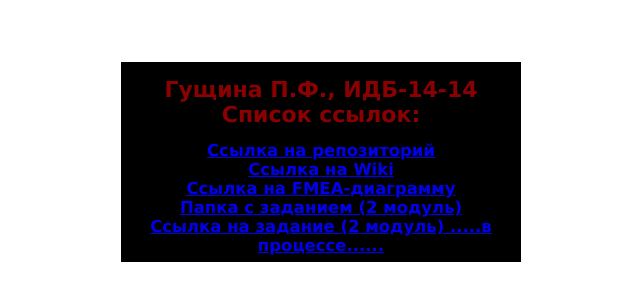
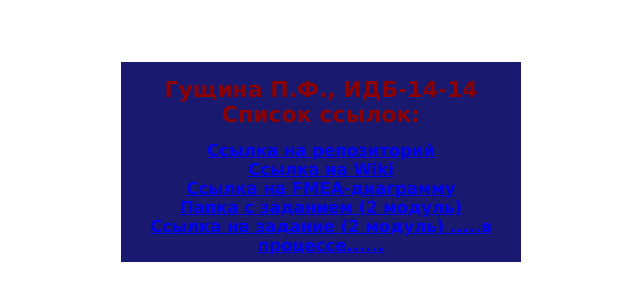
Before and after one commit to norowaretta/norowaretta, a plain HTML site: page index.html in a window 1280 px wide. Shown: the part 238-538 px from the top of the page, without its empty margins (319-959 px from the left). Drawn offline with Linux system fonts and the light colour scheme.

Commit message:
Update style.css

```diff
--- a/style.css
+++ b/style.css
@@ -17,7 +17,7 @@ body {
     top:50%;
     margin-left:-200px;
     margin-top:-100px;
-    background: black;
+    background: midnightblue;
 }
 .main {
     height:100%;
```
